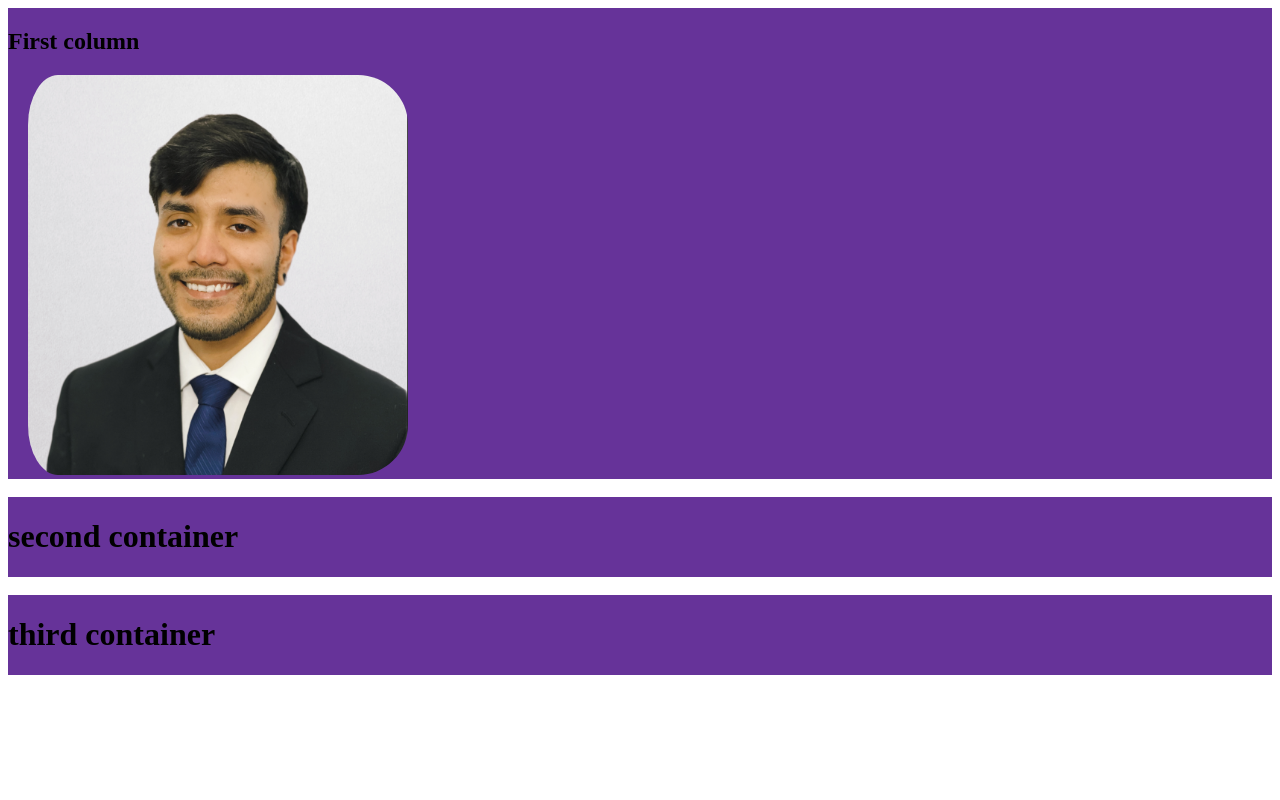
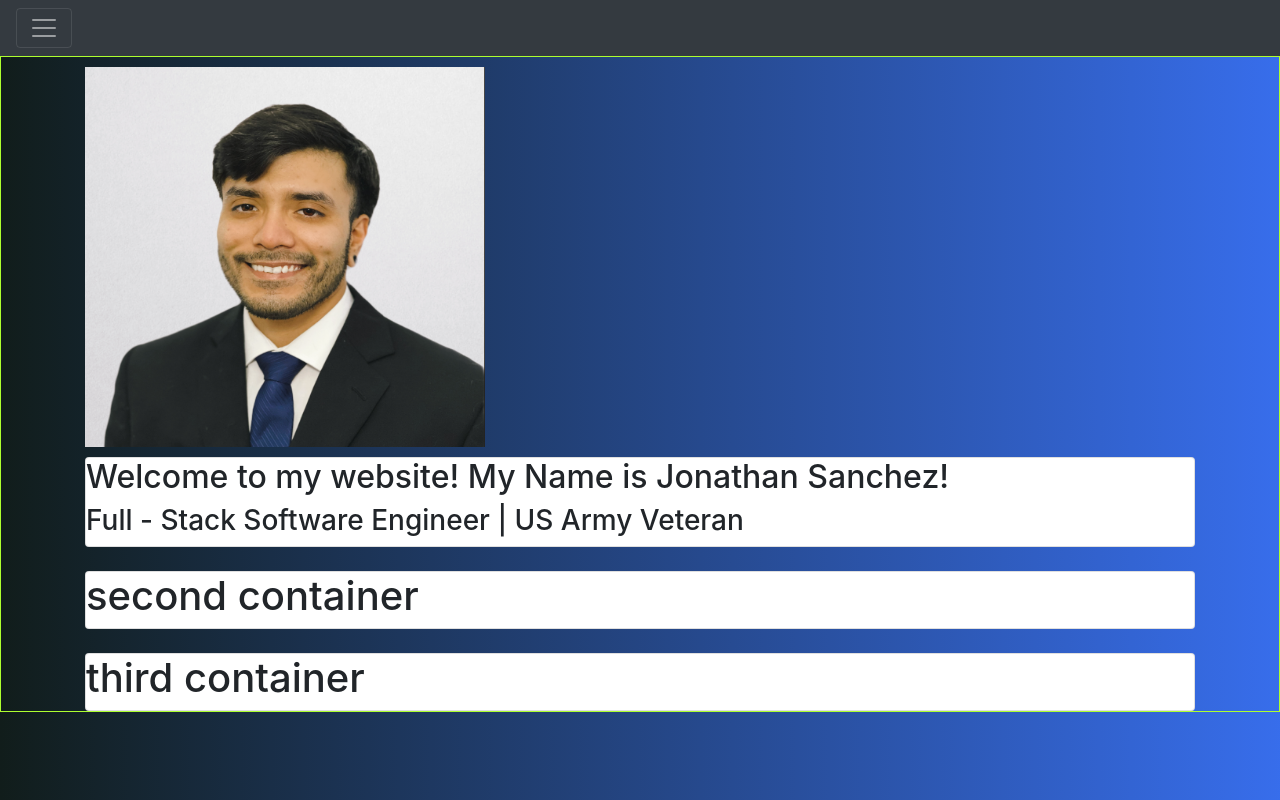
Before and after one commit to jonathan-sanchez/jonathan-sanchez-website, a PHP site: page / in a window 1280 px wide. Run offline with PHP 8.4, Linux system fonts and the light colour scheme; some libraries are stand-ins or nearby versions.

Commit message:
feat: updated site

```diff
--- a/css/index.css
+++ b/css/index.css
@@ -2,13 +2,25 @@
     box-sizing: border-box;
 }
 
+body {
+    background: hsla(222, 82%, 57%, 1);
+
+background: linear-gradient(180deg, hsla(222, 82%, 57%, 1) 0%, hsla(170, 26%, 9%, 1) 100%);
+
+background: -moz-linear-gradient(180deg, hsla(222, 82%, 57%, 1) 0%, hsla(170, 26%, 9%, 1) 100%);
+
+background: -webkit-linear-gradient(180deg, hsla(222, 82%, 57%, 1) 0%, hsla(170, 26%, 9%, 1) 100%);
+
+filter: progid: DXImageTransform.Microsoft.gradient( startColorstr="#396EEC", endColorstr="#111D1B", GradientType=1 );
+}
+
 /* classes */
 .flex-container {
-    display: flex;
-    flex-direction: row;
-    justify-content: flex-start;
-    background-color: rebeccapurple;
-    align-items: center;
+    border: 1px solid greenyellow;
+}
+
+.card {
+
 }
 
 /* .flex-container > div {
@@ -20,6 +32,11 @@
 #headshot {
     width: 400px;
     height: 400px;
-    border-radius: 50px;
-    padding-left: 20px;
+    /* border-radius: 30px; */
+    padding-top: 10px;
+    padding-bottom: 10px;
 }
+
+#introCard {
+
+}
--- a/index.html
+++ b/index.html
@@ -4,22 +4,52 @@
 	<meta charset="UTF-8">
 	<title>Jonathan Sanchez Professional Website</title>
 	<link rel="stylesheet" href="css/index.css">
+	<link rel="stylesheet" href="https://cdn.jsdelivr.net/npm/bootstrap@4.0.0/dist/css/bootstrap.min.css" integrity="sha384-Gn5384xqQ1aoWXA+058RXPxPg6fy4IWvTNh0E263XmFcJlSAwiGgFAW/dAiS6JXm" crossorigin="anonymous">
 	</head>
 	<body>
+		<div class="pos-f-t">
+			<div class="collapse" id="navbarToggleExternalContent">
+			  <div class="bg-dark p-4">
+				<h4 class="text-white">Collapsed content</h4>
+				<span class="text-muted">Toggleable via the navbar brand.</span>
+			  </div>
+			</div>
+			<nav class="navbar navbar-dark bg-dark">
+			  <button class="navbar-toggler" type="button" data-toggle="collapse" data-target="#navbarToggleExternalContent" aria-controls="navbarToggleExternalContent" aria-expanded="false" aria-label="Toggle navigation">
+				<span class="navbar-toggler-icon"></span>
+			  </button>
+			</nav>
+		</div>
 		<div class="flex-container">
+			<div class="container">
 				<div>
-            <h2>First column</h2>
 					<img id="headshot" class="rounded" src="img/jonathan_sanchez_athome_headshot.png" alt="Jonathan Sanchez Headshot">
 				</div>
-
+				<div class="card">
+					<h2>
+						Welcome to my website!
+						My Name is Jonathan Sanchez!
+					</h2>
+					<h3>Full - Stack Software Engineer | US Army Veteran</h3>
+				</div>
 			</div>
 			<br>
-    <div class="flex-container">
+			<div class="container">
+
+				<div class="card">
 					<h1>second container</h1>
 				</div>
+			</div>
 			<br>
-    <div class="flex-container">
+			<div class="container">
+
+				<div class="card">
 					<h1>third container</h1>
 				</div>
+			</div>
+		</div>
+	<script src="https://code.jquery.com/jquery-3.2.1.slim.min.js" integrity="sha384-KJ3o2DKtIkvYIK3UENzmM7KCkRr/rE9/Qpg6aAZGJwFDMVNA/GpGFF93hXpG5KkN" crossorigin="anonymous"></script>
+	<script src="https://cdn.jsdelivr.net/npm/popper.js@1.12.9/dist/umd/popper.min.js" integrity="sha384-ApNbgh9B+Y1QKtv3Rn7W3mgPxhU9K/ScQsAP7hUibX39j7fakFPskvXusvfa0b4Q" crossorigin="anonymous"></script>
+	<script src="https://cdn.jsdelivr.net/npm/bootstrap@4.0.0/dist/js/bootstrap.min.js" integrity="sha384-JZR6Spejh4U02d8jOt6vLEHfe/JQGiRRSQQxSfFWpi1MquVdAyjUar5+76PVCmYl" crossorigin="anonymous"></script>
 	</body>
 </html>
```
Lines whose indentation alone changed are shown as unchanged.
